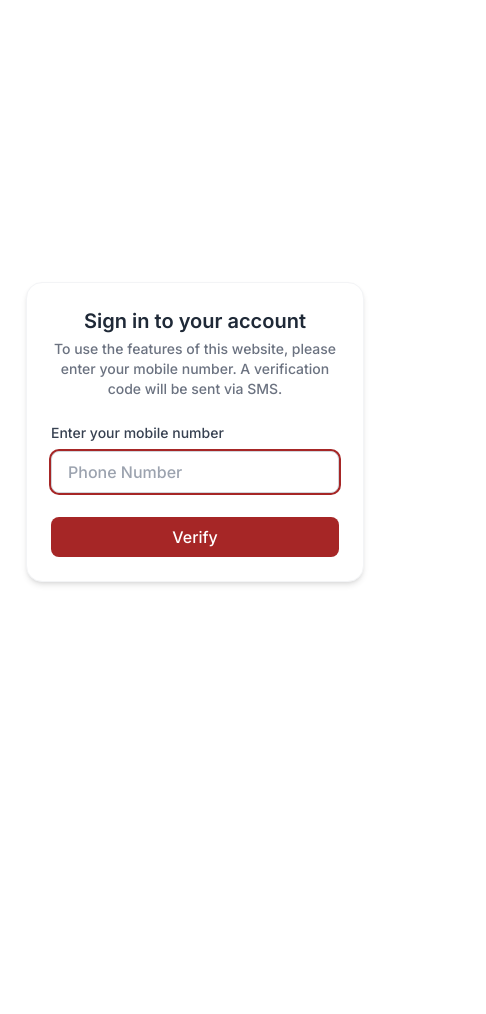
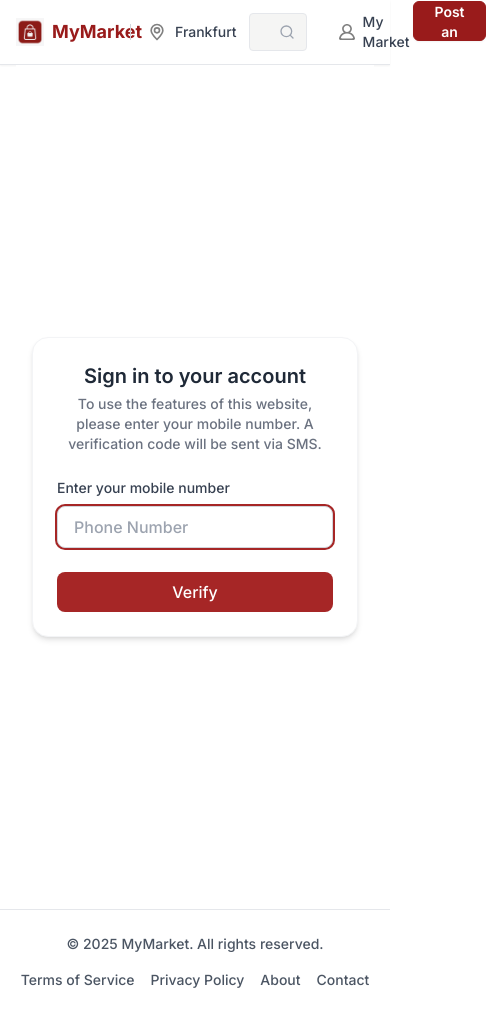
Before and after one commit to Soudabeh-Noorollahi/my-market-app, a React (Vite) app: page /auth in a window 390 px wide. Shown: the whole page, 486 px wide, since content can reach past the window. Before the commit the page ends 864 px from the top, so only its background shows below. Built offline with nearby package versions, Linux system fonts and the light colour scheme; no server answers.

Commit message:
feat: finalize responsive layout with improved Header and Footer structure

```diff
--- a/index.html
+++ b/index.html
@@ -10,7 +10,7 @@
       rel="stylesheet"
     />
   </head>
-  <body>
+  <body >
     <div id="root"></div>
     <script type="module" src="/src/main.jsx"></script>
   </body>
--- a/src/App.jsx
+++ b/src/App.jsx
@@ -5,6 +5,7 @@ import { ReactQueryDevtools } from "@tanstack/react-query-devtools";
 
 import defaultOptions from "@/configs/reactQuery.js";
 import { Toaster } from "react-hot-toast";
+import Layout from "@/layouts/Layout";
 
 function App() {
   const queryClient = new QueryClient({ defaultOptions });
@@ -12,8 +13,10 @@ function App() {
   return (
     <QueryClientProvider client={queryClient}>
       <BrowserRouter>
-        <Router />
-        <Toaster position="top-center"/>
+        <Layout>
+          <Router />
+        </Layout>
+        <Toaster position="top-center" />
       </BrowserRouter>
       <ReactQueryDevtools initialIsOpen={false} />
     </QueryClientProvider>
--- /dev/null
+++ b/src/layouts/Footer.jsx
@@ -0,0 +1,42 @@
+function Footer() {
+  return (
+    <footer className="w-full border-t bg-white flex-shrink-0">
+      <div className="max-w-[1400px] mx-auto px-4 py-6 flex flex-col md:flex-row items-center justify-between text-sm text-gray-600">
+        {/* بخش چپ: نام برند */}
+        <div className="mb-4 md:mb-0">
+          © {new Date().getFullYear()} MyMarket. All rights reserved.
+        </div>
+
+        {/* بخش راست: لینک‌ها */}
+        <div className="flex flex-wrap gap-4 ">
+          <a
+            href="#"
+            className="hover:underline hover:text-red-700 transition-colors"
+          >
+            Terms of Service
+          </a>
+          <a
+            href="#"
+            className="hover:underline hover:text-red-700 transition-colors"
+          >
+            Privacy Policy
+          </a>
+          <a
+            href="#"
+            className="hover:underline hover:text-red-700 transition-colors"
+          >
+            About
+          </a>
+          <a
+            href="#"
+            className="hover:underline hover:text-red-700 transition-colors"
+          >
+            Contact
+          </a>
+        </div>
+      </div>
+    </footer>
+  );
+}
+
+export default Footer;
--- /dev/null
+++ b/src/layouts/Header.jsx
@@ -0,0 +1,53 @@
+import { Link } from "react-router-dom";
+import { FiSearch } from "react-icons/fi";
+
+function Header() {
+  return (
+    <header className="w-full border-b  bg-white shadow-sm">
+      <div className="max-w-[1400px] mx-auto flex items-center justify-between px-4 h-16">
+        <div className="flex items-center gap-4">
+          <Link to="/" className="flex items-center gap-2">
+            <img src="logo.svg" alt="Logo" className="w-7 h-7" />
+            <span className="text-lg font-bold text-red-800">MyMarket</span>
+          </Link>
+
+          <span className="h-4 border-l border-gray-300"></span>
+
+          <span className="flex items-center gap-2">
+            <img src="location.svg" alt="Location" className="w-5 h-5" />
+            <p className="text-sm text-gray-700">Frankfurt</p>
+          </span>
+        </div>
+
+        <div className="flex-1 px-8 max-w-[600px] ">
+          <div className="relative group">
+            <input
+              type="text"
+              placeholder="Search ads"
+              className="w-full border rounded pr-10 pl-4 py-2 text-sm bg-stone-100 placeholder-gray-400 focus:outline-none"
+            />
+            <FiSearch className="absolute right-3 top-1/2 -translate-y-1/2 text-gray-400 w-4 h-4 group-hover:text-gray-600" />
+          </div>
+        </div>
+
+        <div className="flex items-center gap-5">
+          <Link
+            to="/auth"
+            className="flex items-center gap-2 text-sm text-gray-700"
+          >
+            <img src="profile.svg" alt="Profile" className="w-4 h-4" />
+            <span>My Market</span>
+          </Link>
+
+          <Link to="/dashboard">
+            <button className="bg-red-800 hover:bg-red-700 text-white text-sm font-semibold px-5 h-10 rounded-md border border-red-800 hover:border-red-700 shadow-sm transition-colors duration-200">
+              Post an ad
+            </button>
+          </Link>
+        </div>
+      </div>
+    </header>
+  );
+}
+
+export default Header;
--- /dev/null
+++ b/src/layouts/Layout.jsx
@@ -0,0 +1,16 @@
+import Footer from "@/layouts/Footer";
+import Header from "@/layouts/Header";
+
+function Layout({ children }) {
+  return (
+    <div className="flex flex-col min-h-screen">
+      <Header />
+      <main className=" flex-1 max-w-[1400px]  mx-auto px-4 w-full">
+        {children}
+      </main>
+      <Footer />
+    </div>
+  );
+}
+
+export default Layout;
--- a/src/styles/styles.css
+++ b/src/styles/styles.css
@@ -5,10 +5,10 @@
 }
 
 body {
-  margin: auto;
-  max-width: 1400px;
+  /* margin: auto; */
+  /* max-width: 1400px; */
   min-height: 100vh;
-  padding: 10px;
+  /* padding: 10px; */
 }
 
 * {
```
